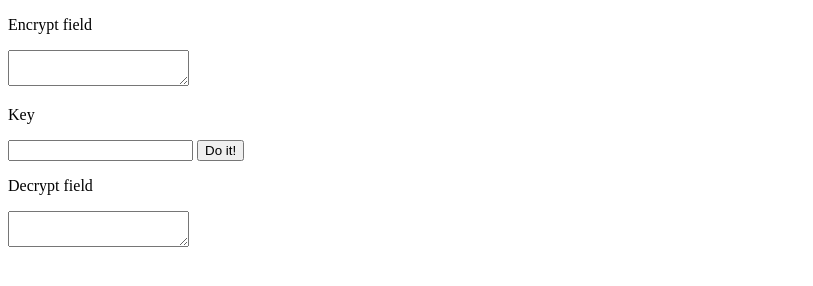
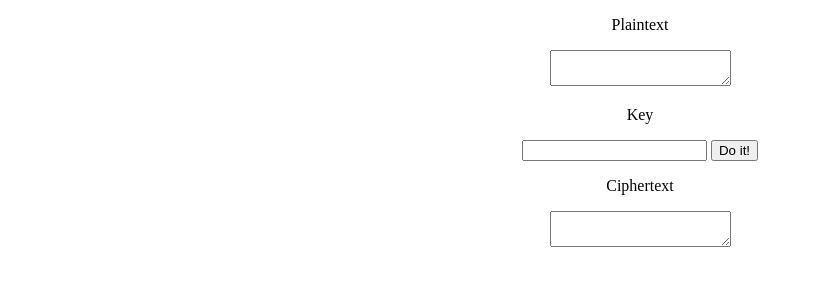
Before and after one commit to kartva/easy-crypt, a website built with webpack: page www/index.html in a window 1280 px wide. Shown: the whole page, without its empty margins (0-813 px from the left). Built offline with nearby package versions, Linux system fonts and the light colour scheme.

Commit message:
Align to center Change encrypt-decrypt inputs to Plaintext-Ciphertext Removed extraneuos dependency

```diff
--- a/www/index.html
+++ b/www/index.html
@@ -9,20 +9,22 @@
 
   <head>
     <meta charset="utf-8">
-    <title>Hello wasm-pack!</title>
+    <title>Easy-crypt</title>
   </head>
   <body>
     <noscript>This page contains webassembly and javascript content, please enable javascript in your browser.</noscript>
     <script src="./bootstrap.js"></script>
 
+    <center>
     <div id="stuff">
-      <p>Encrypt field</p>
+      <p>Plaintext</p>
       <textarea id="encrypt"></textarea>
       <p>Key</p>
       <input id="key" type="text">
       <input type="button" value="Do it!" id="do_it_button">
-      <p>Decrypt field</p>
+      <p>Ciphertext</p>
       <textarea id="decrypt" /></textarea>
     </div>
+    </center>
   </body>
 </html>
--- a/www/package.json
+++ b/www/package.json
@@ -30,7 +30,6 @@
     "wasm-easy-crypt": "file:../pkg"
   },
   "devDependencies": {
-    "hello-wasm-pack": "^0.1.0",
     "webpack": "^4.29.3",
     "webpack-cli": "^3.1.0",
     "webpack-dev-server": "^3.1.5",
```
